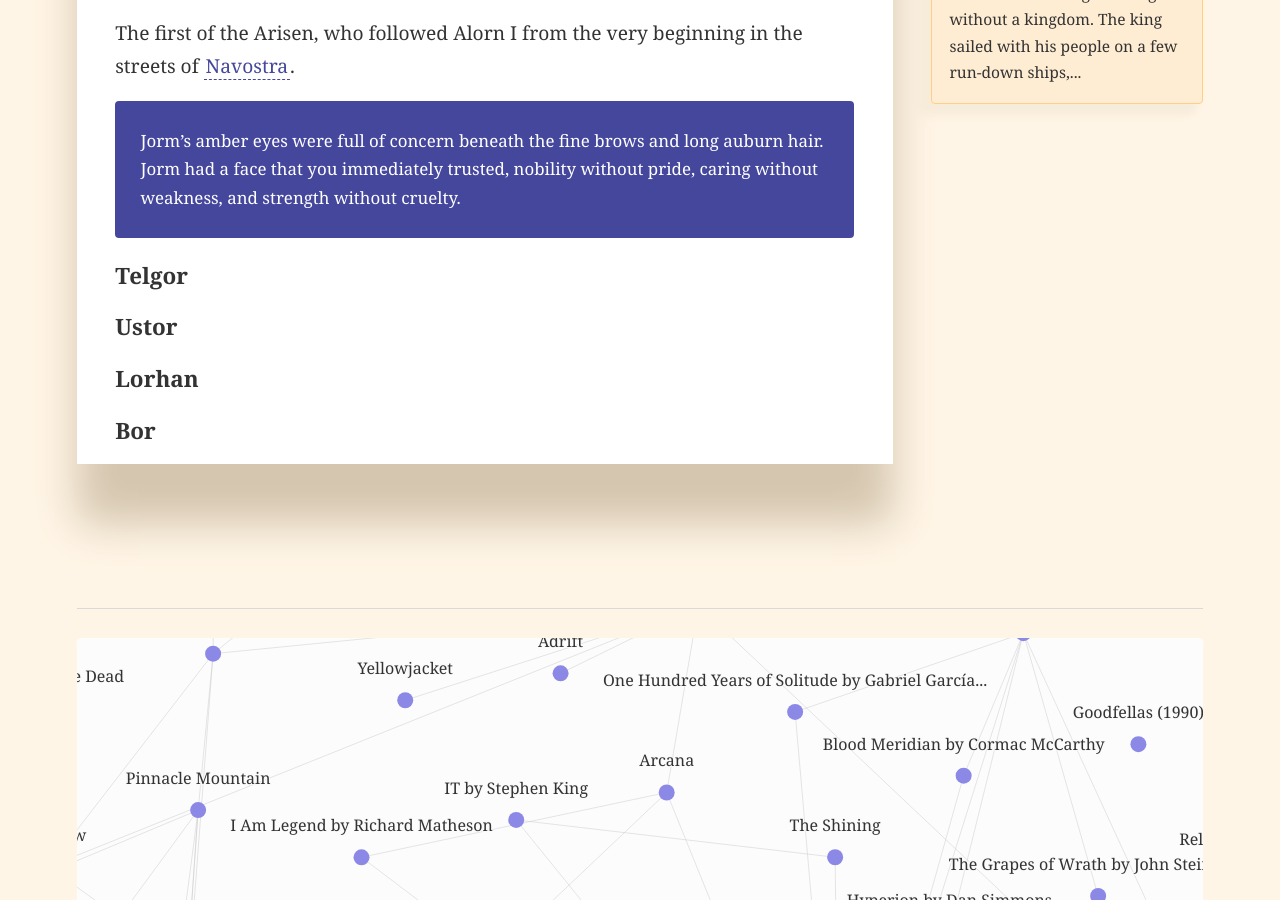
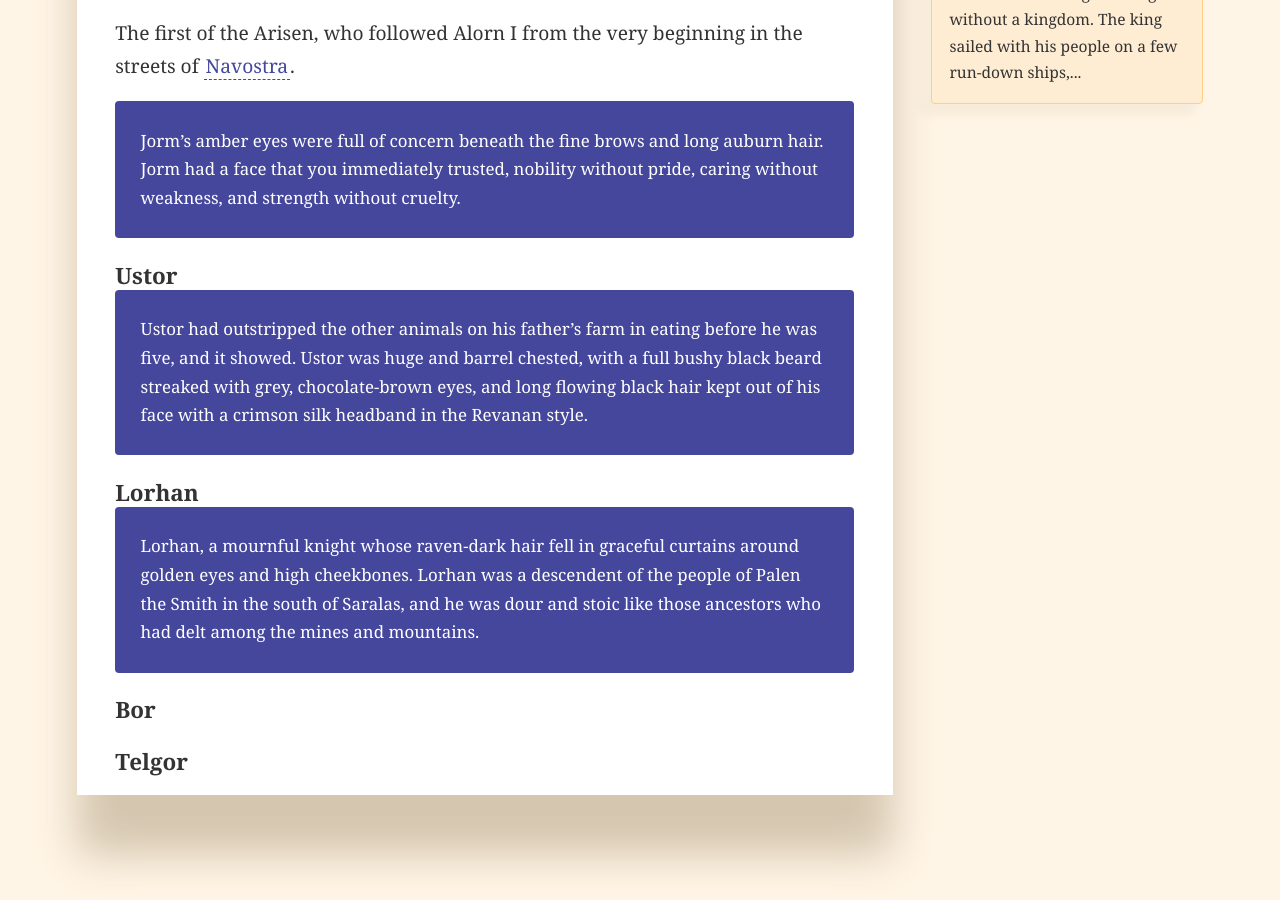
Before and after one commit to martin-brennan/writing.martin-brennan.com, a Jekyll site: the page built from _notes/arisen_knights.md, in a window 1280 px wide and 900 px high, scrolled down 432 px. Built offline with Jekyll 4.4.1, drawn with Linux system fonts in a browser that asks for light colours.

Commit message:
Arisen Knights

```diff
--- a/_notes/arisen_knights.md
+++ b/_notes/arisen_knights.md
@@ -12,12 +12,14 @@ The first of the Arisen, who followed Alorn I from the very beginning in the str
 
 > Jorm’s amber eyes were full of concern beneath the fine brows and long auburn hair. Jorm had a face that you immediately trusted, nobility without pride, caring without weakness, and strength without cruelty.
 
-### Telgor
+### Ustor
 
-
-
-### Ustor
+> Ustor had outstripped the other animals on his father’s farm in eating before he was five, and it showed. Ustor was huge and barrel chested, with a full bushy black beard streaked with grey, chocolate-brown eyes, and long flowing black hair kept out of his face with a crimson silk headband in the Revanan style.
 
 ### Lorhan
 
+> Lorhan, a mournful knight whose raven-dark hair fell in graceful curtains around golden eyes and high cheekbones. Lorhan was a descendent of the people of Palen the Smith in the south of Saralas, and he was dour and stoic like those ancestors who had delt among the mines and mountains.
+
 ### Bor
+
+### Telgor
```
